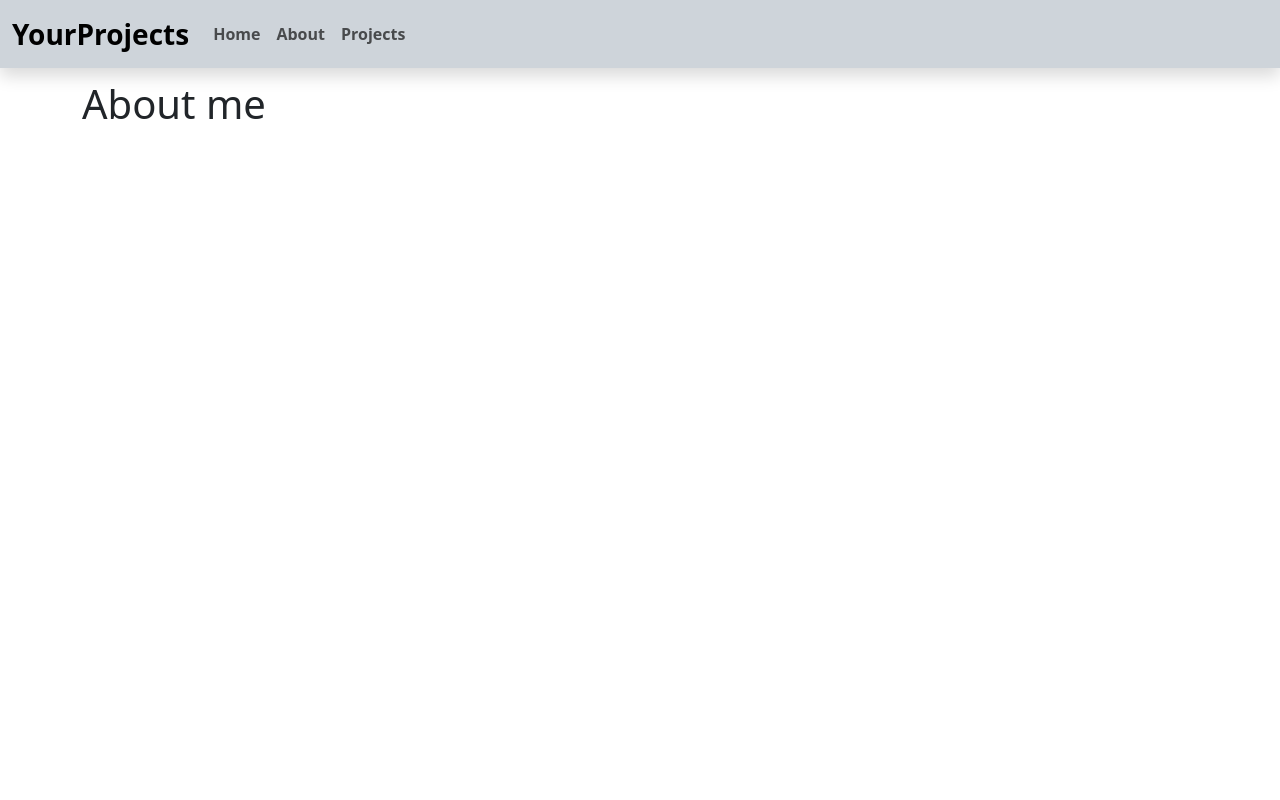
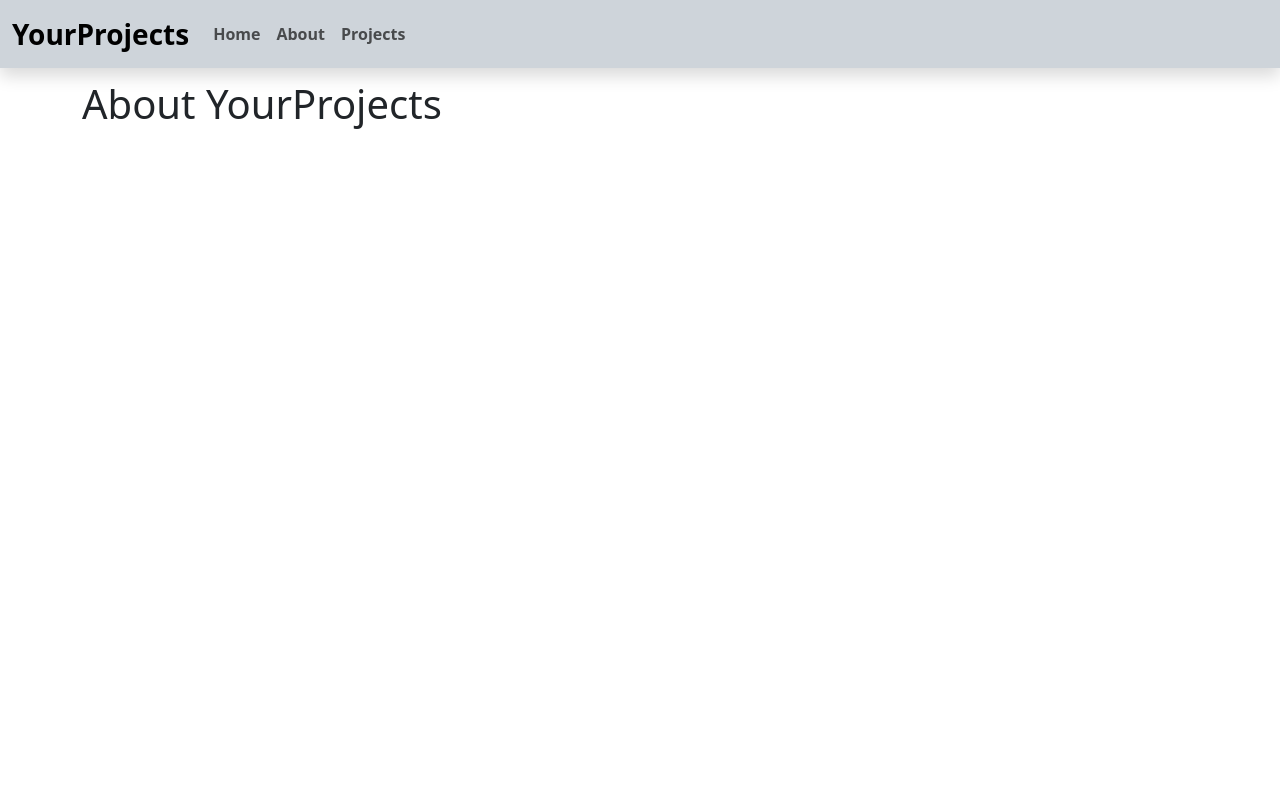
Before and after one commit to gianlucafalaschi/myprojects-frontoffice, a Vue app: page /about in a window 1280 px wide. Shown: the top 800 px of the page. Built offline with nearby package versions, Linux system fonts and the light colour scheme.

Commit message:
name changed

```diff
--- a/src/pages/AppAbout.vue
+++ b/src/pages/AppAbout.vue
@@ -10,7 +10,7 @@ export default {
 
 <template>
     <div class="container ms-min-height">
-        <h1>About me</h1>
+        <h1>About YourProjects</h1>
     </div>
 </template>
 
```
